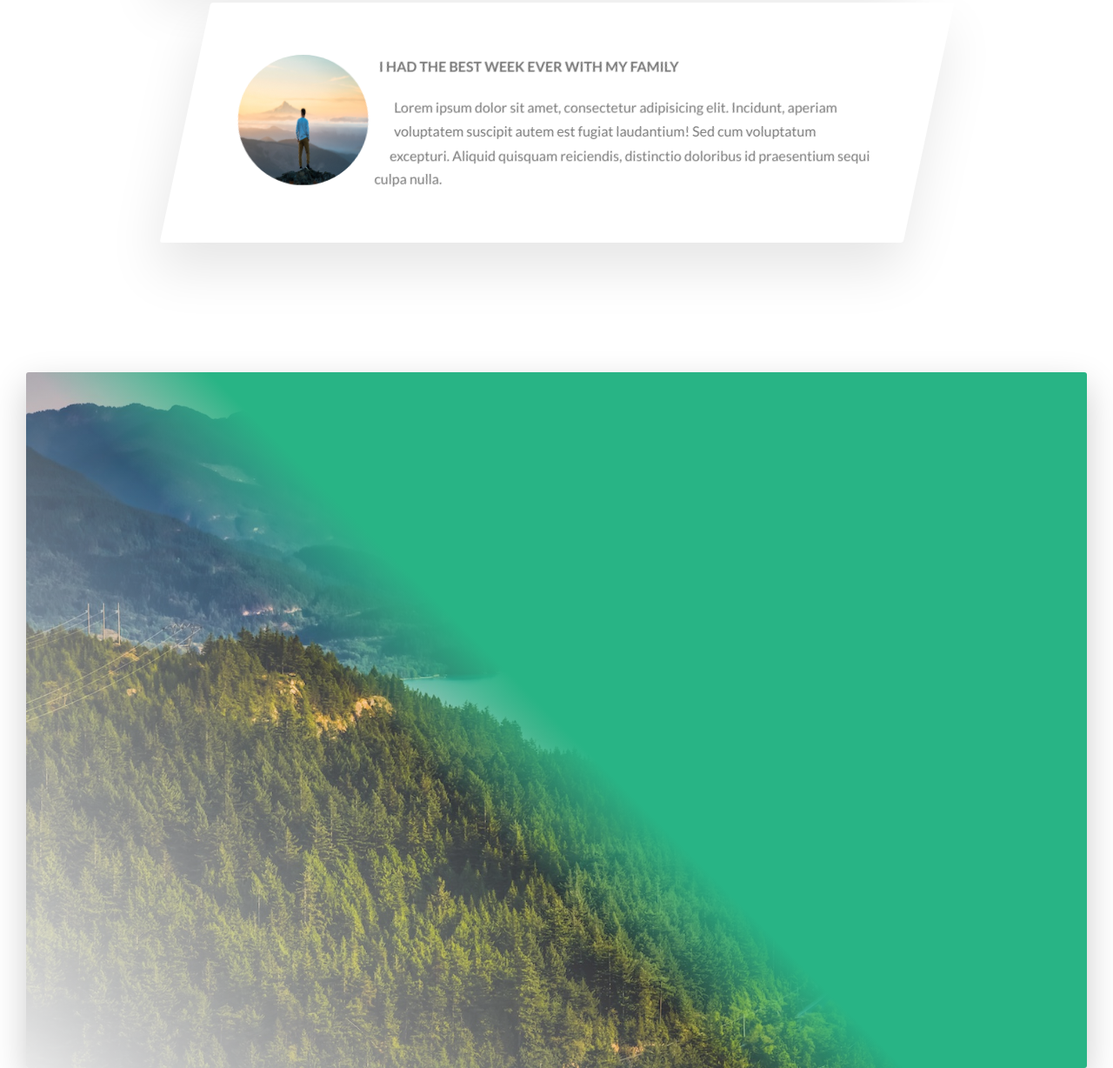
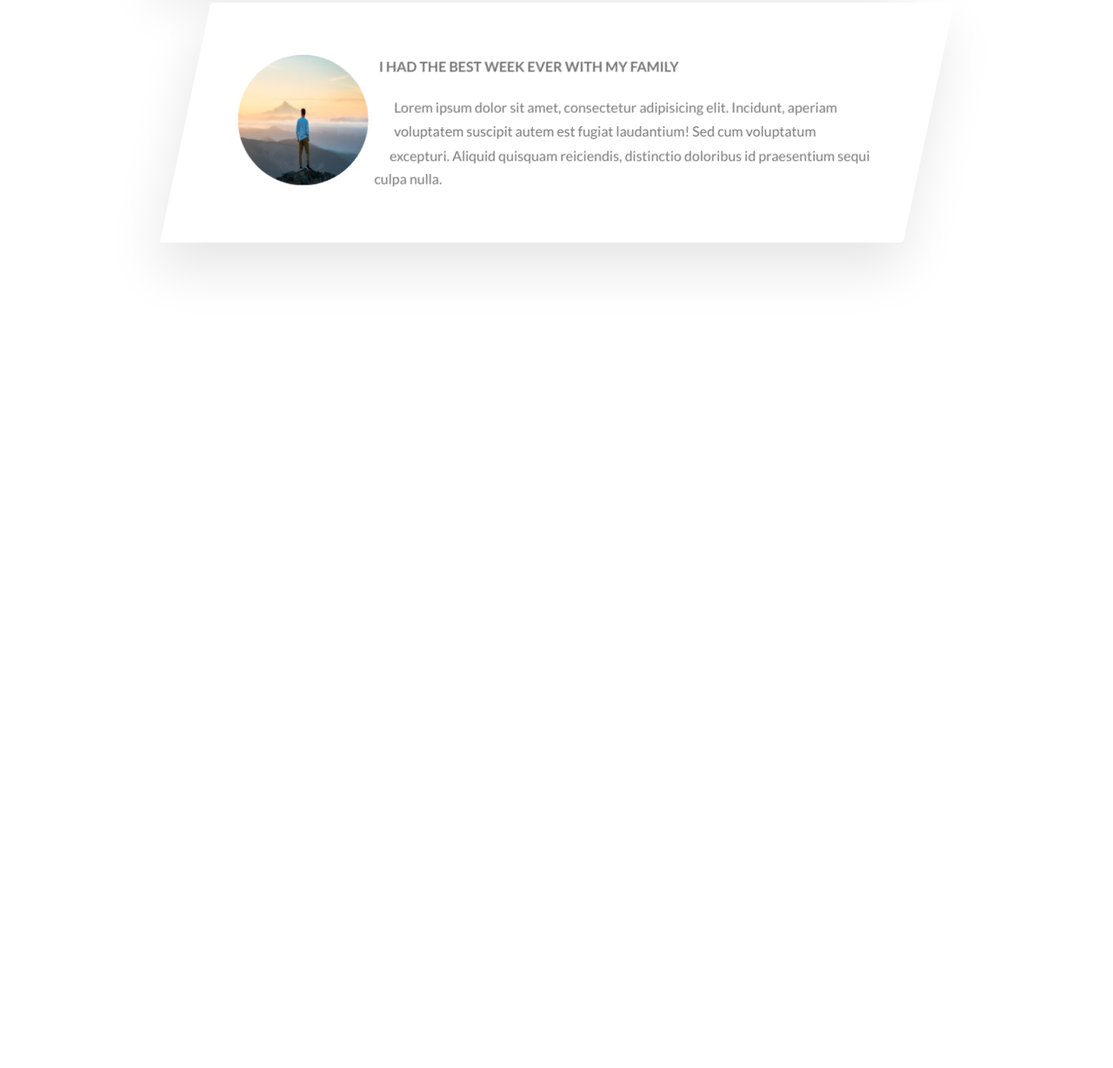
Before and after one commit to eVocaTiv/AdvancedCSS-Sass-Floats-, a website: page index.html in a window 1280 px wide. Shown: the part 3848-5076 px from the top of the page at 87% size. After the commit the page ends 4216 px from the top, so only its background shows below. Drawn offline with Linux system fonts and the light colour scheme; files whose address does not match are found by name.

Commit message:
Removed footer img

```diff
--- a/index.html
+++ b/index.html
@@ -266,9 +266,6 @@
                     </div>
             </div>
         </section>
-        <section class="footer__img">
-            &nbsp;
-        </section>
     </main>
 </body>
 
```
